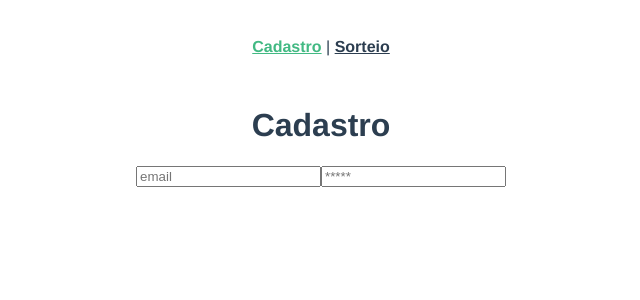
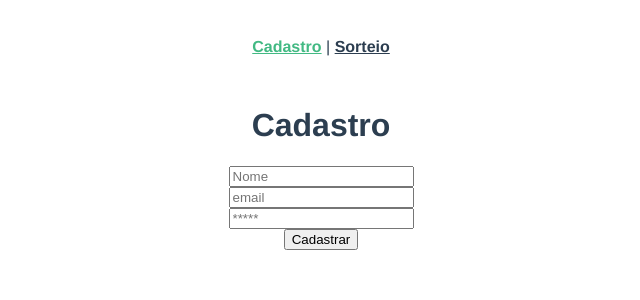
Before and after one commit to mateusmateus22/sorteio, a Vue app in the folder codigo/: page /cadastro in a window 1280 px wide. Shown: the top 300 px of the page, without its empty margins (319-959 px from the left). Built offline with nearby package versions, Linux system fonts and the light colour scheme.

Commit message:
Cadastro

```diff
--- a/codigo/src/views/Cadastro.vue
+++ b/codigo/src/views/Cadastro.vue
@@ -2,8 +2,11 @@
   <div class="about">
     <h1>Cadastro</h1>
     <form action="#" method ="post">
-      <input type="text" placeholder="email">
-      <input type="password" placeholder="*****">
+      <input type="text" placeholder="Nome"><br>
+      <input type="text" placeholder="email"><br>
+      <input type="password" placeholder="*****"><br>
+      <input type="submit" value="Cadastrar"><br>
+
     </form>
   </div>
 </template>
```
